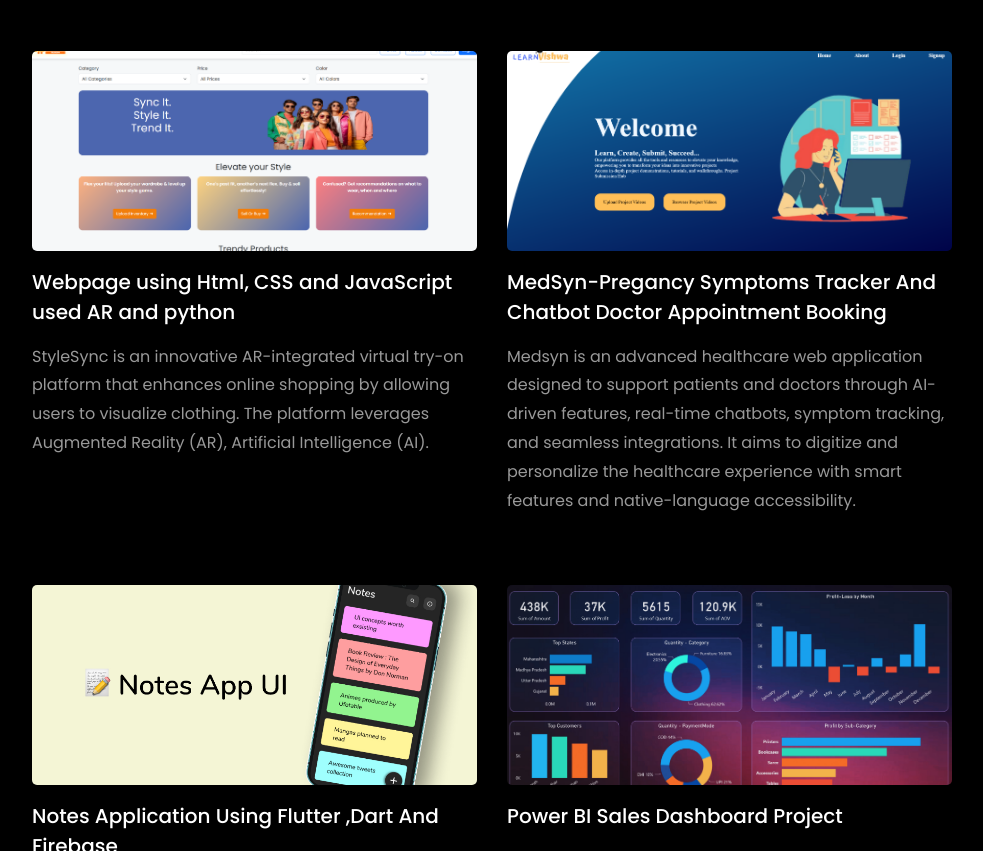
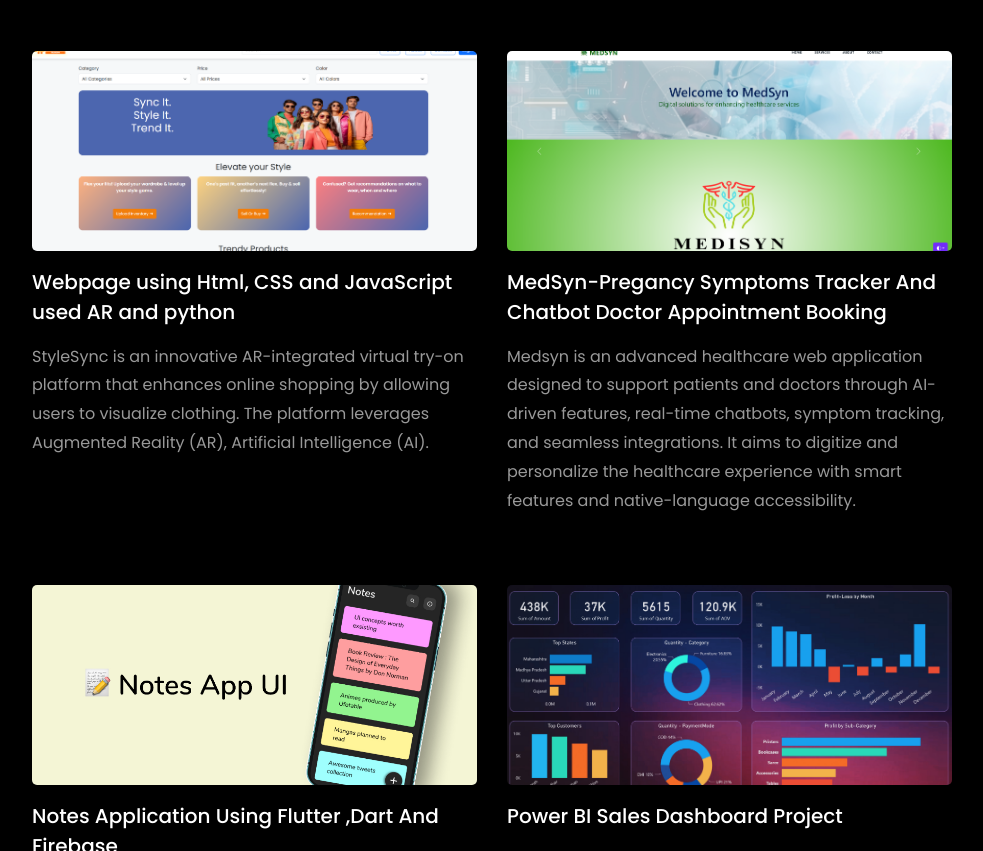
Before and after one commit to komalsalunke1234/komal-portfolio, a plain HTML site: page index.html in a window 1280 px wide. Shown: the part 3751-4602 px from the top of the page, without its empty margins (148-1131 px from the left). Drawn offline with Linux system fonts and the light colour scheme; files whose address does not match are found by name.

Commit message:
Added Portfolio_website as a submodule

```diff
--- a/index.html
+++ b/index.html
@@ -467,7 +467,7 @@
 		  <!-- Second Projects -->
 			<div class="col-md-5 d-flex ftco-animate mb-4">
 				<div class="blog-entry">
-				  <a href="https://github.com/komalsalunke1234/MedSyn-I2IC-Hackathon" class="block-20 zoom-effect" style="background-image: url('images/viitproject.png'); background-size: cover; background-position: center;">
+				  <a href="https://github.com/komalsalunke1234/MedSyn-I2IC-Hackathon" class="block-20 zoom-effect" style="background-image: url('images/med.png'); background-size: cover; background-position: center;">
 				  </a>
 				  <div class="text mt-3 float-right d-block">
 					<h3 class="heading"><a href="https://github.com/komalsalunke1234/MedSyn-I2IC-Hackathon"> MedSyn-Pregancy Symptoms Tracker And Chatbot Doctor Appointment Booking </a></h3>
```
Also changed, not shown: images/med.png (added).
